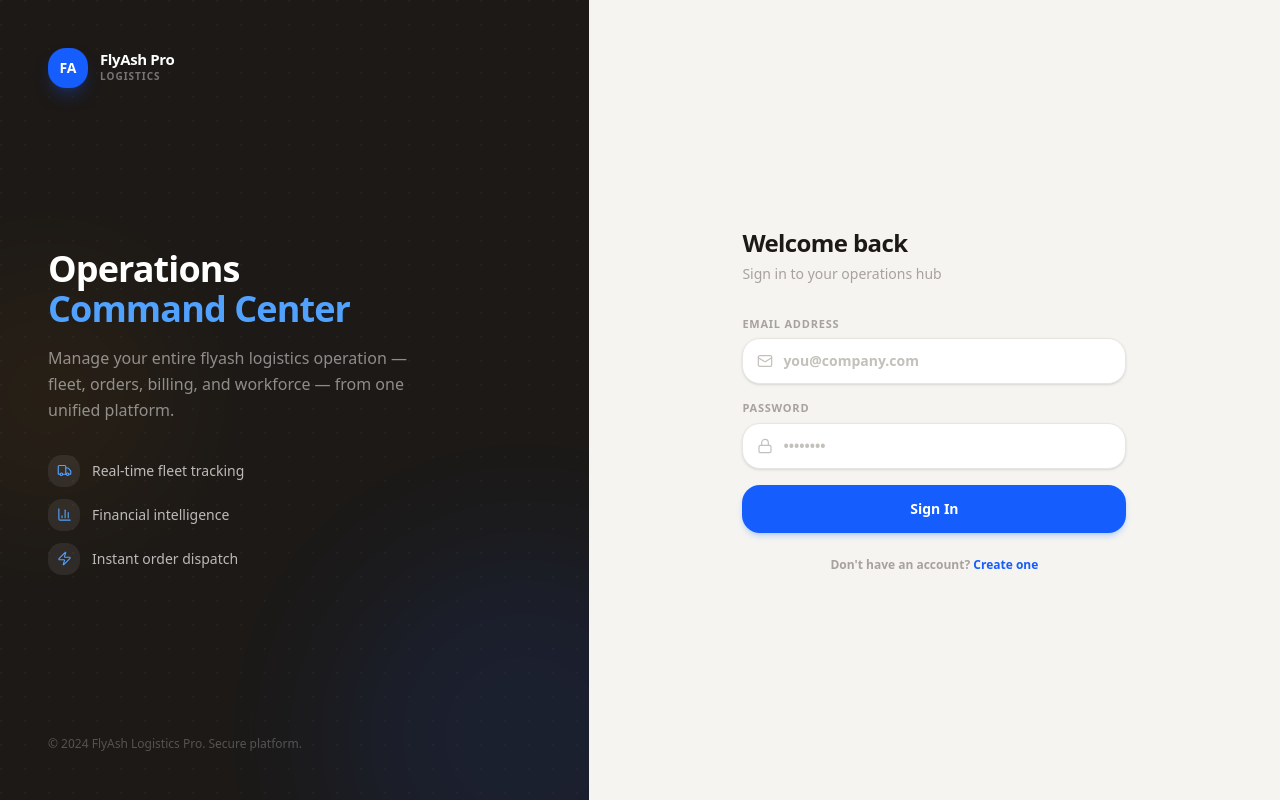
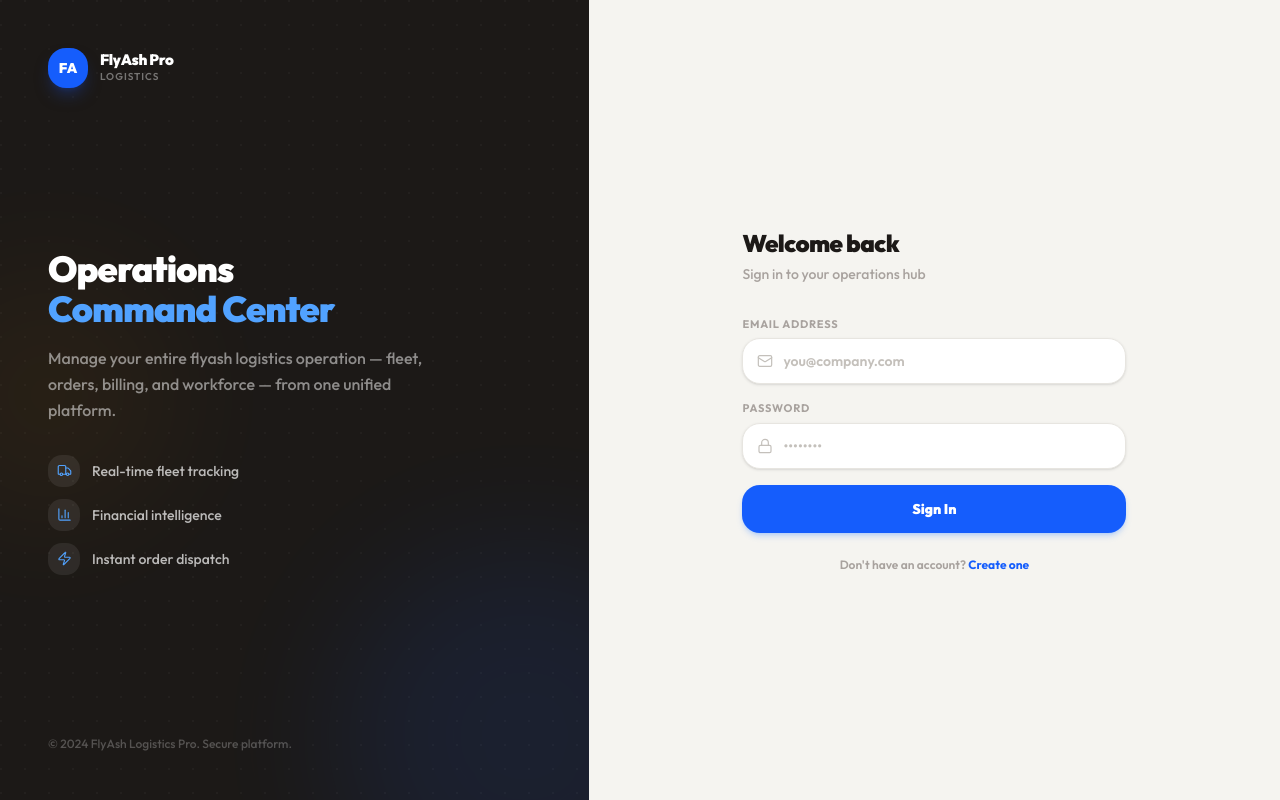
Before and after one commit to chintan1081/truck-frontend, a React (Vite) app: page /marketplace in a window 1280 px wide. Built offline with nearby package versions, Linux system fonts and the light colour scheme.

Commit message:
updated the code from vercel deployment

```diff
--- a/index.css
+++ b/index.css
@@ -1,5 +1,5 @@
+@import url('https://fonts.googleapis.com/css2?family=Outfit:wght@300;400;500;600;700;800;900&family=JetBrains+Mono:wght@400;500;700&display=swap');
 @import "tailwindcss";
-@import url('https://fonts.googleapis.com/css2?family=Outfit:wght@300;400;500;600;700;800;900&family=JetBrains+Mono:wght@400;500;700&display=swap');
 
 /* ── Reset & Base ─────────────────────────────────────────────────── */
 *, *::before, *::after { box-sizing: border-box; }
--- a/index.html
+++ b/index.html
@@ -25,7 +25,6 @@
         }
     </script>
     <link href="https://fonts.googleapis.com/css2?family=Inter:wght@300;400;500;600;700&display=swap" rel="stylesheet">
-    <link rel="stylesheet" href="/index.css">
 </head>
 <body class="bg-slate-50 text-slate-900">
     <div id="root"></div>
--- a/index.tsx
+++ b/index.tsx
@@ -1,4 +1,5 @@
 
+import './index.css';
 import React from 'react';
 import ReactDOM from 'react-dom/client';
 import App from './App';
--- a/services/api/client.ts
+++ b/services/api/client.ts
@@ -2,7 +2,7 @@ import axios, { AxiosError, AxiosInstance } from 'axios';
 import { safeStorage } from '@/lib/storage';
 
 const TOKEN_STORAGE_KEY = 'flyash_auth_token';
-export const API_BASE = 'http://localhost:3001/api';
+export const API_BASE = import.meta.env.VITE_BACKEND_URL;
 
 export class ApiError extends Error {
   readonly status: number;
--- a/tsconfig.json
+++ b/tsconfig.json
@@ -11,7 +11,8 @@
     ],
     "skipLibCheck": true,
     "types": [
-      "node"
+      "node",
+      "vite/client"
     ],
     "moduleResolution": "bundler",
     "isolatedModules": true,
```
Also changed, not shown: vercel.json (added), 1 other file (tests, documents, lock files or other folders).
